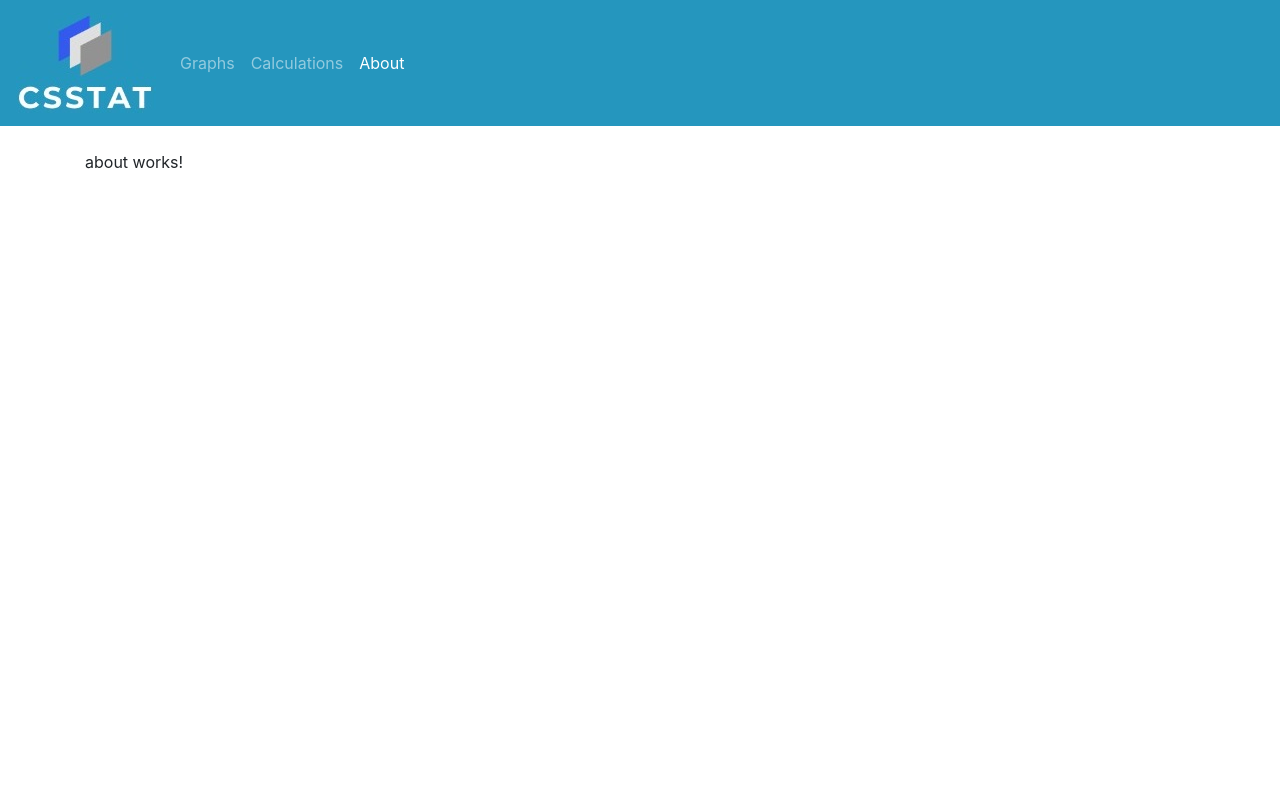
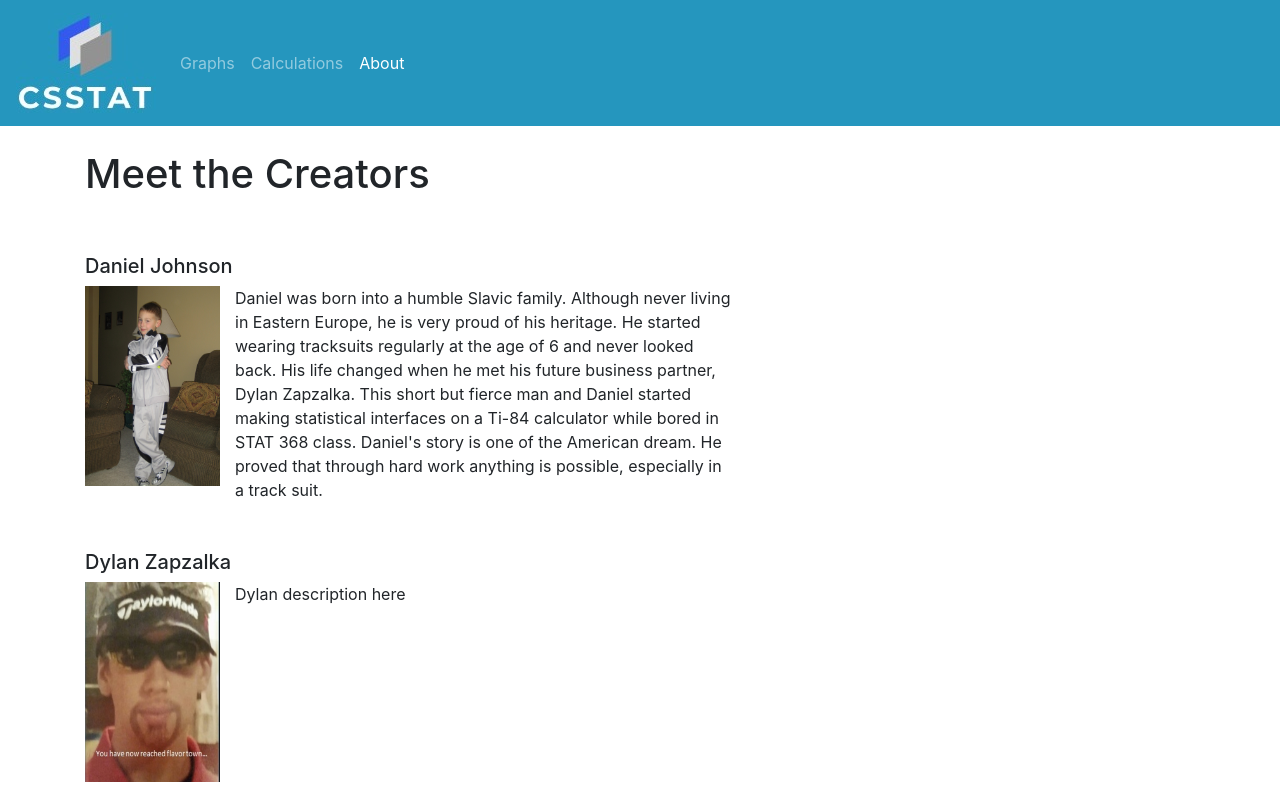
Before and after one commit to DylanJamesZapzalka/csstat.com, an Angular app in the folder csstat/: page / in a window 1280 px wide. Both pictures are taken after a click on the link "About". Built offline with nearby package versions, Linux system fonts and the light colour scheme; what angular-google-charts would draw is missing.

Commit message:
updated the about section with formatting and content

```diff
--- a/csstat/src/app/about/about.component.css
+++ b/csstat/src/app/about/about.component.css
@@ -0,0 +1,12 @@
+img{
+  height:200px;
+  width:150px;
+  padding-right:15px;
+}
+p{
+  height:200px;
+  width:500px;
+}
+.inline{
+  display:inline-flex;
+}
--- a/csstat/src/app/about/about.component.html
+++ b/csstat/src/app/about/about.component.html
@@ -1 +1,22 @@
-<p>about works!</p>
+<h1>Meet the Creators</h1>
+<br>
+<br>
+<h5>Daniel Johnson</h5>
+<div class="inline">
+<img src="/assets/images/daniel.jpg" alt="HTML5 Icon" >
+<p> Daniel was born into a humble Slavic family. Although never living in Eastern Europe,
+he is very proud of his heritage.
+He started wearing tracksuits regularly at the age of 6 and never looked back.
+His life changed when he met his future business partner, Dylan Zapzalka. This short but fierce man and
+Daniel started making statistical interfaces on a Ti-84 calculator while bored in STAT 368 class.
+Daniel's story is one of the American dream. He proved that through hard work anything is possible,
+especially in a track suit.</p>
+</div>
+<br>
+<br>
+<br>
+<h5>Dylan Zapzalka</h5>
+<div class="inline">
+<img src="/assets/images/dylan.png" alt="HTML5 Icon" >
+<p> Dylan description here</p>
+</div>
```
Also changed, not shown: csstat/src/assets/images/daniel.jpg (added), csstat/src/assets/images/dylan.png (added).
